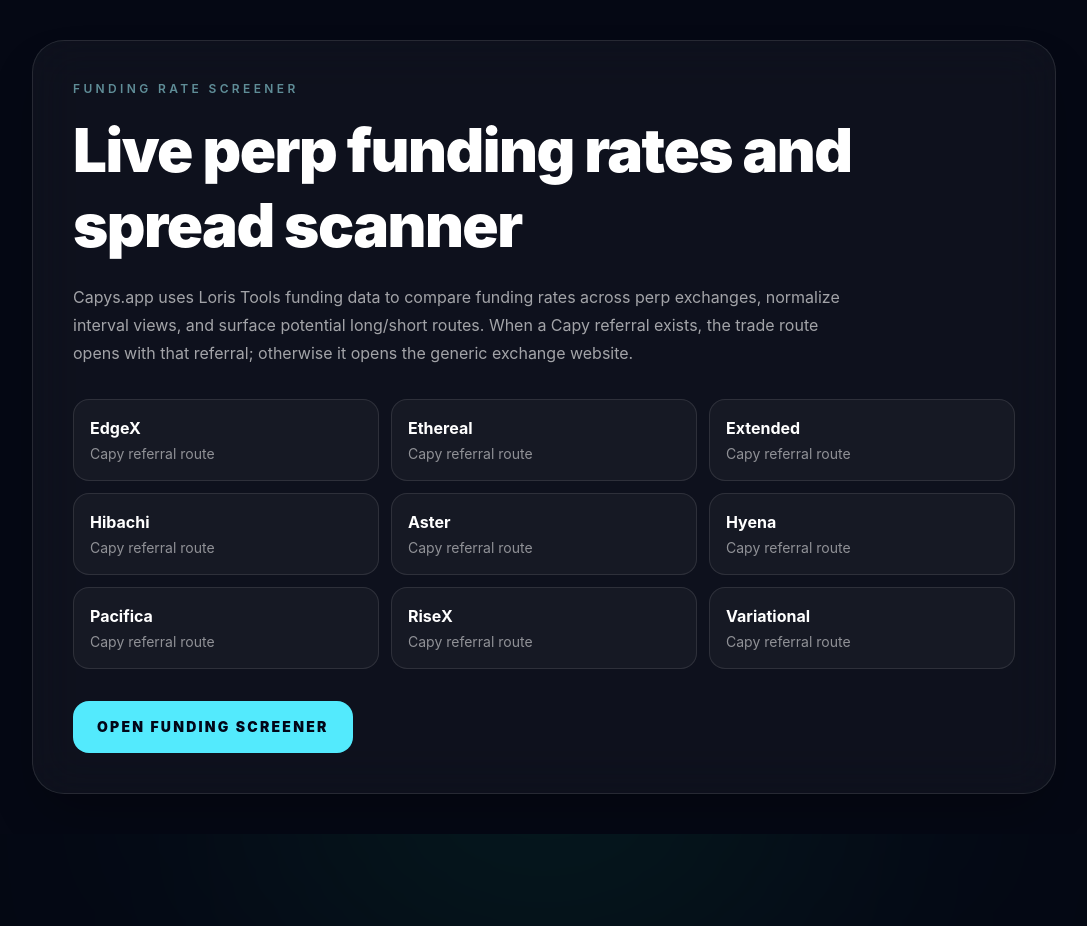
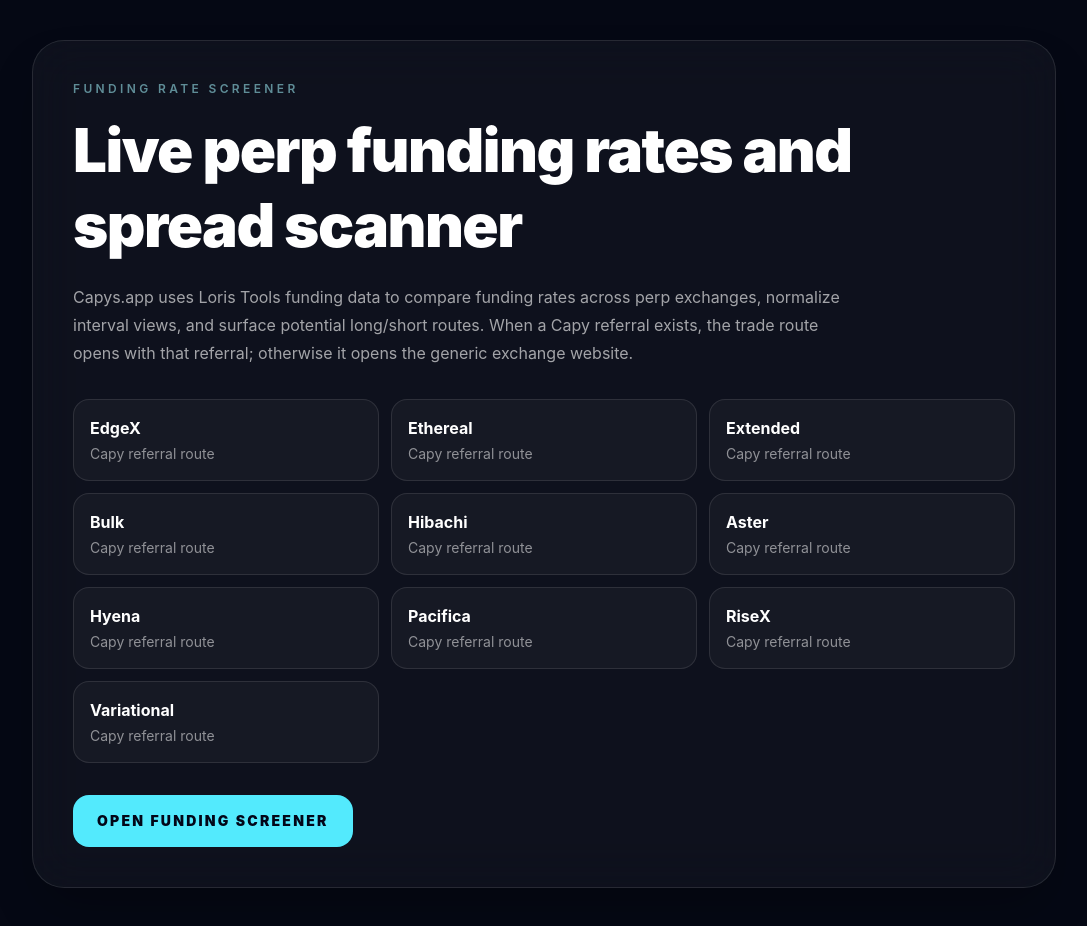
Before and after one commit to olejkSSS/capys-app, a Next.js app: page /funding-rates in a window 1280 px wide. Shown: the whole page, without its empty margins (96-1183 px from the left). Before the commit the page ends 834 px from the top, so only its background shows below. Built offline with nearby package versions, Linux system fonts and the light colour scheme.

Commit message:
feat: add bulk referral and points pages

```diff
--- a/app/data/perps.ts
+++ b/app/data/perps.ts
@@ -33,6 +33,26 @@
       "risex perp invite",
       "risex point calculator",
       "rise trade invite code",
+    ],
+  },
+  {
+    slug: "bulk",
+    tier: "S",
+    name: "Bulk",
+    ref: "https://early.bulk.trade/deposit?ref=capy",
+    refCode: "capy",
+    logo: "/bulk.svg",
+    boost: "Deposit to earn points",
+    farm: "Deposit campaign + early points farming",
+    seoKeywords: [
+      "bulk referral code",
+      "bulk trade referral",
+      "bulk trade deposit points",
+      "bulk point calculator",
+      "bulk points calculator",
+      "bulk airdrop calculator",
+      "bulk trade points campaign",
+      "early bulk trade deposit",
     ],
   },
   {
@@ -195,6 +215,12 @@
     totalPoints: 50000000,
     airdrop: 30,
   },
+  bulk: {
+    name: "Bulk",
+    fdv: 0.4,
+    totalPoints: 10000000,
+    airdrop: 15,
+  },
   pacifica: {
     name: "Pacifica",
     fdv: 0.3,
@@ -342,6 +368,13 @@
     tradeUrl: "https://app.extended.exchange/join/CAPY",
     hasPersonalRef: true,
   },
+  bulk: {
+    key: "bulk",
+    label: "Bulk",
+    intervalHours: 8,
+    tradeUrl: "https://early.bulk.trade/deposit?ref=capy",
+    hasPersonalRef: true,
+  },
   hibachi: {
     key: "hibachi",
     label: "Hibachi",
@@ -429,6 +462,7 @@
   "edgex",
   "ethereal",
   "extended",
+  "bulk",
   "hibachi",
   "aster",
   "hyena",
--- a/app/layout.tsx
+++ b/app/layout.tsx
@@ -10,7 +10,7 @@
     template: "%s | Capys.app",
   },
   description:
-    "Crypto-native perp DEX farming hub with referral boosts, airdrop calculators, tier lists, and live funding rate opportunities for Variational, RiseX, Hibachi, Aster, Extended, Ethereal, EdgeX, Pacifica, Hyena and more.",
+    "Crypto-native perp DEX farming hub with referral boosts, airdrop calculators, tier lists, and live funding rate opportunities for Variational, RiseX, Bulk, Hibachi, Aster, Extended, Ethereal, EdgeX, Pacifica, Hyena and more.",
   keywords: [
     "perp dex",
     "airdrop calculator",
@@ -22,6 +22,9 @@
     "best perp referral",
     "maximum referral bonus",
     "perp farming",
+    "bulk trade referral",
+    "bulk deposit points",
+    "bulk trade points campaign",
     "Capy",
     ...SEO_PROTOCOL_KEYWORDS,
   ],
```
Also changed, not shown: public/bulk.svg (added).
